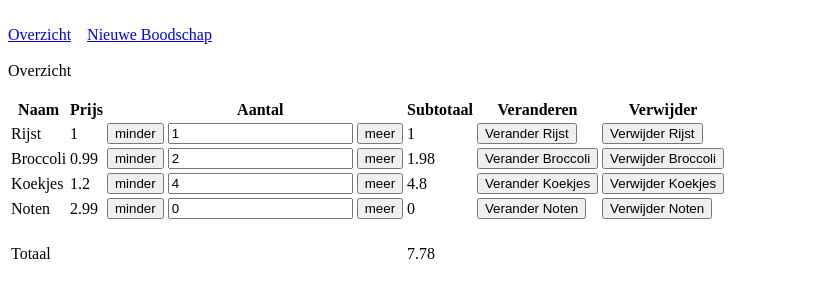
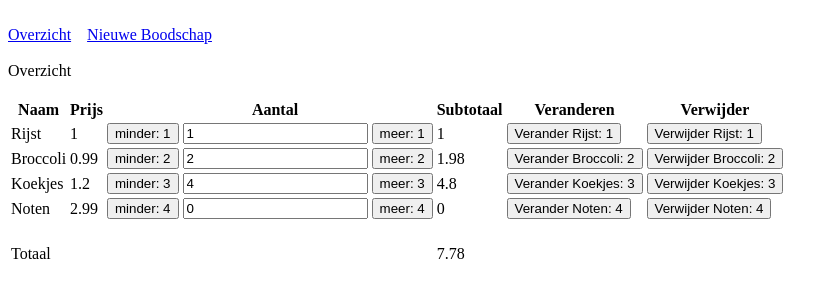
Before and after one commit to janderkkotlarski/vue_boodschappenlijst, a Vue app: page / in a window 1280 px wide. Shown: the top 300 px of the page, without its empty margins (0-838 px from the left). Built offline with nearby package versions, Linux system fonts and the light colour scheme.

Commit message:
Found issues with creating and deleting entries, solved the creation part

```diff
--- a/src/components/GroceriesTable.vue
+++ b/src/components/GroceriesTable.vue
@@ -96,7 +96,9 @@ const deleting = ident => {
         <tr v-for="entry in props.groceryList" :key="entry.id">
             <td>{{ entry.name }}</td>
             <td>{{ entry.price }}</td>
-            <td><button @click="minussing(props.groceryList, entry.id)">minder</button></td>
+            <td>
+                <button @click="minussing(props.groceryList, entry.id)">minder: {{ entry.id }}</button>
+            </td>
             <td>
                 <input
                     v-model.number="entry.amount"
@@ -105,13 +107,15 @@ const deleting = ident => {
                     min="0"
                 />
             </td>
-            <td><button @click="plussing(props.groceryList, entry.id)">meer</button></td>
+            <td>
+                <button @click="plussing(props.groceryList, entry.id)">meer: {{ entry.id }}</button>
+            </td>
             <td>{{ digitRounding(entry.price * entry.amount, 2) }}</td>
             <td>
-                <button @click="editing(entry.id)">Verander {{ entry.name }}</button>
+                <button @click="editing(entry.id)">Verander {{ entry.name }}: {{ entry.id }}</button>
             </td>
             <td>
-                <button @click="deleting(entry.id)">Verwijder {{ entry.name }}</button>
+                <button @click="deleting(entry.id)">Verwijder {{ entry.name }}: {{ entry.id }}</button>
             </td>
         </tr>
         <tr>
--- a/src/domains/groceries/pages/Create.vue
+++ b/src/domains/groceries/pages/Create.vue
@@ -1,18 +1,20 @@
 <script setup>
-import { ref } from 'vue';
+import {ref} from 'vue';
 
 import GroceryForm from '../components/GroceryForm.vue';
 
-import { router } from '../../../router/index.js';
-import { getAllGroceries, addGrocery } from '../store.js';
+import {router} from '../../../router/index.js';
+import {getAllGroceries, addGrocery} from '../store.js';
 
-import { digitRounding } from '../../../components/functions.mjs';
+import {digitRounding} from '../../../components/functions.mjs';
 
-const submitText = "Toevoegen";
+const submitText = 'Toevoegen';
+
+const endID = getAllGroceries.value[getAllGroceries.value.length - 1].id;
 
 // ref this for the needed reactivity
 const grocery = ref({
-    id: getAllGroceries.value.length + 1,
+    id: endID + 1,
     name: '',
     price: 0,
     amount: 0,
@@ -21,7 +23,7 @@ const grocery = ref({
 const curateGrocery = groc => {
     groc.price = digitRounding(groc.price, 2);
     groc.amount = digitRounding(groc.amount, 0);
-}
+};
 
 const pushGrocery = groc => {
     curateGrocery(groc);
@@ -33,5 +35,5 @@ const pushGrocery = groc => {
 <template>
     Voeg boodschap {{ grocery.name }} toe:
     <br />
-    <GroceryForm @submit="pushGrocery" :grocery="grocery" :submit-text="submitText"/>
+    <GroceryForm @submit="pushGrocery" :grocery="grocery" :submit-text="submitText" />
 </template>
```
